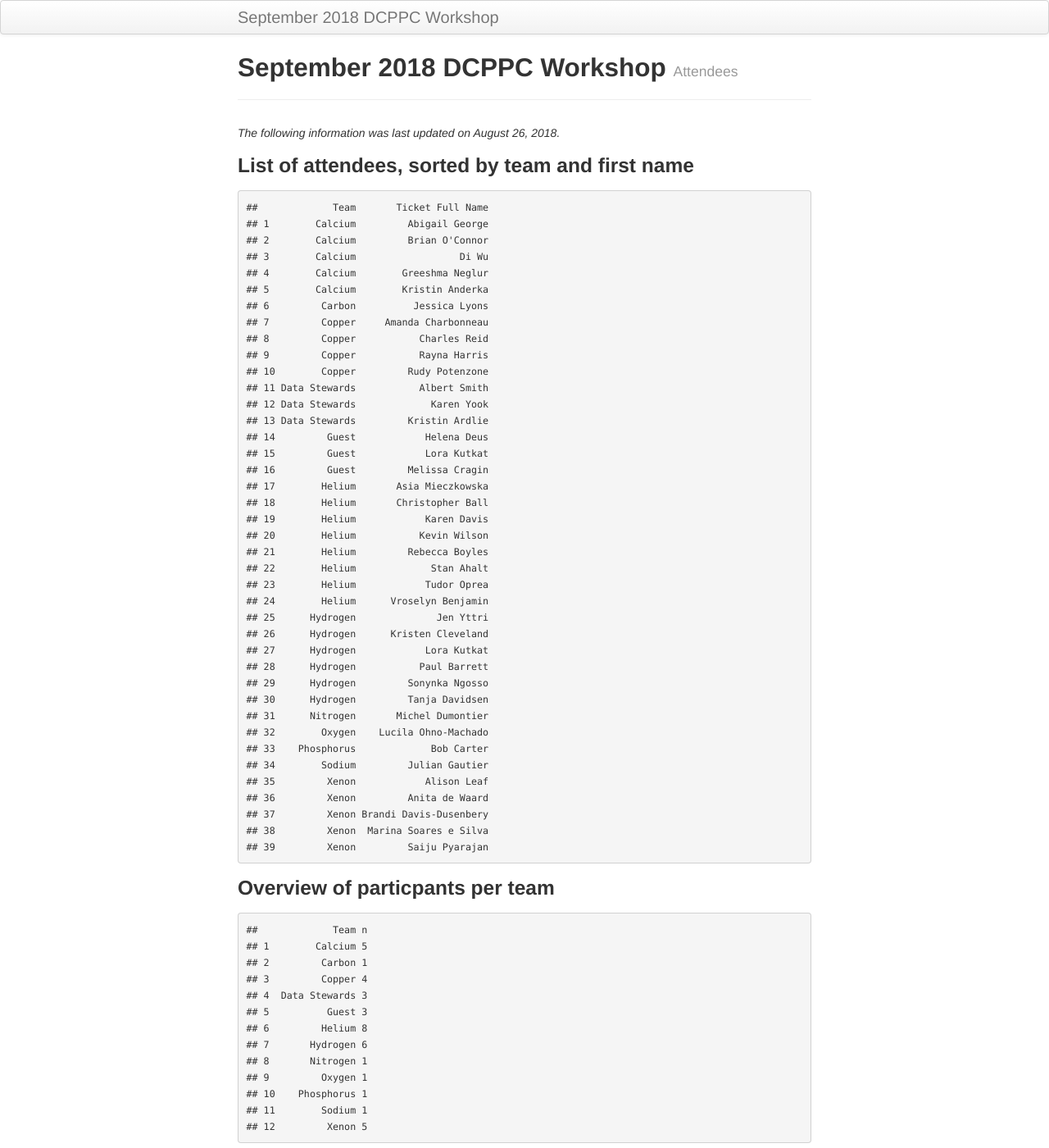
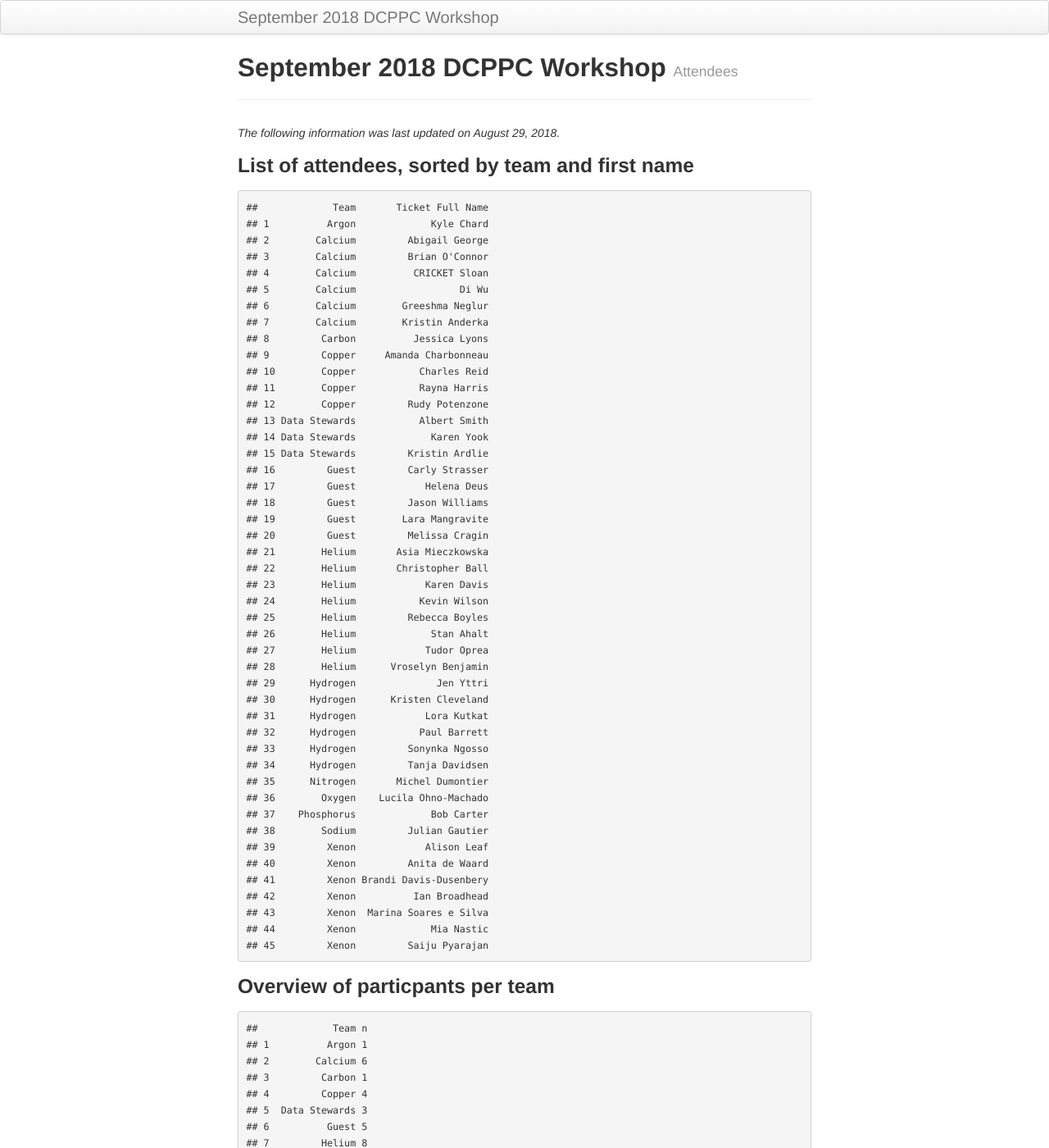
Before and after one commit to dcppc/2018-september-workshop, a Jekyll site: the page built from docs/attendees.md, in a window 1280 px wide and 1400 px high. Shown: the whole window at 82% size. Built offline with Jekyll 4.4.1, drawn with Linux system fonts in a browser that asks for light colours; some of the changed text lies outside the part shown.

Commit message:
45 attendees

```diff
--- a/docs/attendees.md
+++ b/docs/attendees.md
@@ -5,63 +5,70 @@ tagline: Attendees
 
 ---
 
-*The following information was last updated on August 26, 2018.*
+*The following information was last updated on August 29, 2018.*
 
 ### List of attendees, sorted by team and first name
 
     ##             Team       Ticket Full Name
-    ## 1        Calcium         Abigail George
-    ## 2        Calcium         Brian O'Connor
-    ## 3        Calcium                  Di Wu
-    ## 4        Calcium        Greeshma Neglur
-    ## 5        Calcium        Kristin Anderka
-    ## 6         Carbon          Jessica Lyons
-    ## 7         Copper     Amanda Charbonneau
-    ## 8         Copper           Charles Reid
-    ## 9         Copper           Rayna Harris
-    ## 10        Copper         Rudy Potenzone
-    ## 11 Data Stewards           Albert Smith
-    ## 12 Data Stewards             Karen Yook
-    ## 13 Data Stewards         Kristin Ardlie
-    ## 14         Guest            Helena Deus
-    ## 15         Guest            Lora Kutkat
-    ## 16         Guest         Melissa Cragin
-    ## 17        Helium       Asia Mieczkowska
-    ## 18        Helium       Christopher Ball
-    ## 19        Helium            Karen Davis
-    ## 20        Helium           Kevin Wilson
-    ## 21        Helium         Rebecca Boyles
-    ## 22        Helium             Stan Ahalt
-    ## 23        Helium            Tudor Oprea
-    ## 24        Helium      Vroselyn Benjamin
-    ## 25      Hydrogen              Jen Yttri
-    ## 26      Hydrogen      Kristen Cleveland
-    ## 27      Hydrogen            Lora Kutkat
-    ## 28      Hydrogen           Paul Barrett
-    ## 29      Hydrogen         Sonynka Ngosso
-    ## 30      Hydrogen         Tanja Davidsen
-    ## 31      Nitrogen       Michel Dumontier
-    ## 32        Oxygen    Lucila Ohno-Machado
-    ## 33    Phosphorus             Bob Carter
-    ## 34        Sodium         Julian Gautier
-    ## 35         Xenon            Alison Leaf
-    ## 36         Xenon         Anita de Waard
-    ## 37         Xenon Brandi Davis-Dusenbery
-    ## 38         Xenon  Marina Soares e Silva
-    ## 39         Xenon         Saiju Pyarajan
+    ## 1          Argon             Kyle Chard
+    ## 2        Calcium         Abigail George
+    ## 3        Calcium         Brian O'Connor
+    ## 4        Calcium          CRICKET Sloan
+    ## 5        Calcium                  Di Wu
+    ## 6        Calcium        Greeshma Neglur
+    ## 7        Calcium        Kristin Anderka
+    ## 8         Carbon          Jessica Lyons
+    ## 9         Copper     Amanda Charbonneau
+    ## 10        Copper           Charles Reid
+    ## 11        Copper           Rayna Harris
+    ## 12        Copper         Rudy Potenzone
+    ## 13 Data Stewards           Albert Smith
+    ## 14 Data Stewards             Karen Yook
+    ## 15 Data Stewards         Kristin Ardlie
+    ## 16         Guest         Carly Strasser
+    ## 17         Guest            Helena Deus
+    ## 18         Guest         Jason Williams
+    ## 19         Guest        Lara Mangravite
+    ## 20         Guest         Melissa Cragin
+    ## 21        Helium       Asia Mieczkowska
+    ## 22        Helium       Christopher Ball
+    ## 23        Helium            Karen Davis
+    ## 24        Helium           Kevin Wilson
+    ## 25        Helium         Rebecca Boyles
+    ## 26        Helium             Stan Ahalt
+    ## 27        Helium            Tudor Oprea
+    ## 28        Helium      Vroselyn Benjamin
+    ## 29      Hydrogen              Jen Yttri
+    ## 30      Hydrogen      Kristen Cleveland
+    ## 31      Hydrogen            Lora Kutkat
+    ## 32      Hydrogen           Paul Barrett
+    ## 33      Hydrogen         Sonynka Ngosso
+    ## 34      Hydrogen         Tanja Davidsen
+    ## 35      Nitrogen       Michel Dumontier
+    ## 36        Oxygen    Lucila Ohno-Machado
+    ## 37    Phosphorus             Bob Carter
+    ## 38        Sodium         Julian Gautier
+    ## 39         Xenon            Alison Leaf
+    ## 40         Xenon         Anita de Waard
+    ## 41         Xenon Brandi Davis-Dusenbery
+    ## 42         Xenon          Ian Broadhead
+    ## 43         Xenon  Marina Soares e Silva
+    ## 44         Xenon             Mia Nastic
+    ## 45         Xenon         Saiju Pyarajan
 
 ### Overview of particpants per team
 
     ##             Team n
-    ## 1        Calcium 5
-    ## 2         Carbon 1
-    ## 3         Copper 4
-    ## 4  Data Stewards 3
-    ## 5          Guest 3
-    ## 6         Helium 8
-    ## 7       Hydrogen 6
-    ## 8       Nitrogen 1
-    ## 9         Oxygen 1
-    ## 10    Phosphorus 1
-    ## 11        Sodium 1
-    ## 12         Xenon 5
+    ## 1          Argon 1
+    ## 2        Calcium 6
+    ## 3         Carbon 1
+    ## 4         Copper 4
+    ## 5  Data Stewards 3
+    ## 6          Guest 5
+    ## 7         Helium 8
+    ## 8       Hydrogen 6
+    ## 9       Nitrogen 1
+    ## 10        Oxygen 1
+    ## 11    Phosphorus 1
+    ## 12        Sodium 1
+    ## 13         Xenon 7
```
